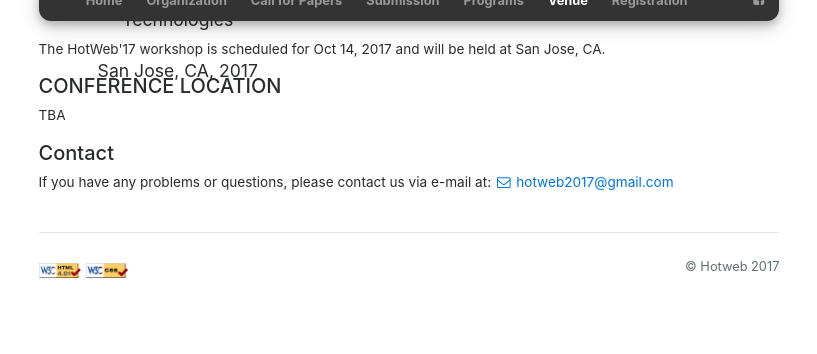
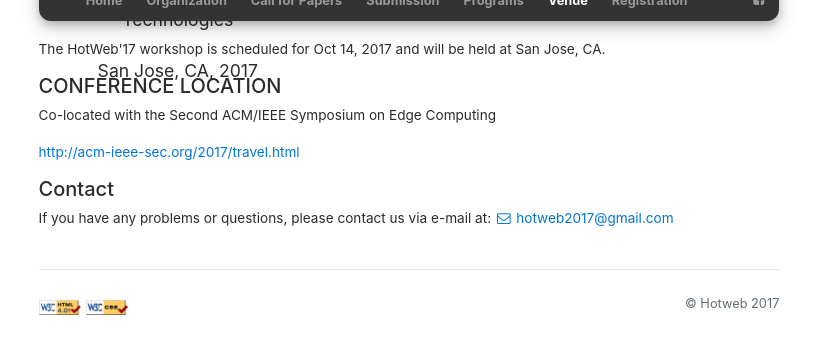
Before and after one commit to hotweb2017/hotweb2017.github.io, a Jekyll site: the page built from venue.html, in a window 1280 px wide, cut to the strip 299-653 px from the top of the page. Shown: the whole strip, without its empty margins (231-1048 px from the left). Built offline with Jekyll 4.4.1, drawn with Linux system fonts in a browser that asks for light colours; nearby versions of some CDN libraries.

Commit message:
Update venue.html

```diff
--- a/venue.html
+++ b/venue.html
@@ -8,7 +8,8 @@ slide_id: 0
             <div>
                 <p>The HotWeb'17 workshop is scheduled for Oct 14, 2017 and will be held at San Jose, CA.</p>
                 <h5> CONFERENCE LOCATION</h5>
-                <p> TBA </p>
+                <p> Co-located with the Second ACM/IEEE Symposium on Edge Computing </p>
+                <p> <a href="http://acm-ieee-sec.org/2017/travel.html">http://acm-ieee-sec.org/2017/travel.html</a></p>
                 {% include contact-us.html %}
             </div>
         </div>
```
